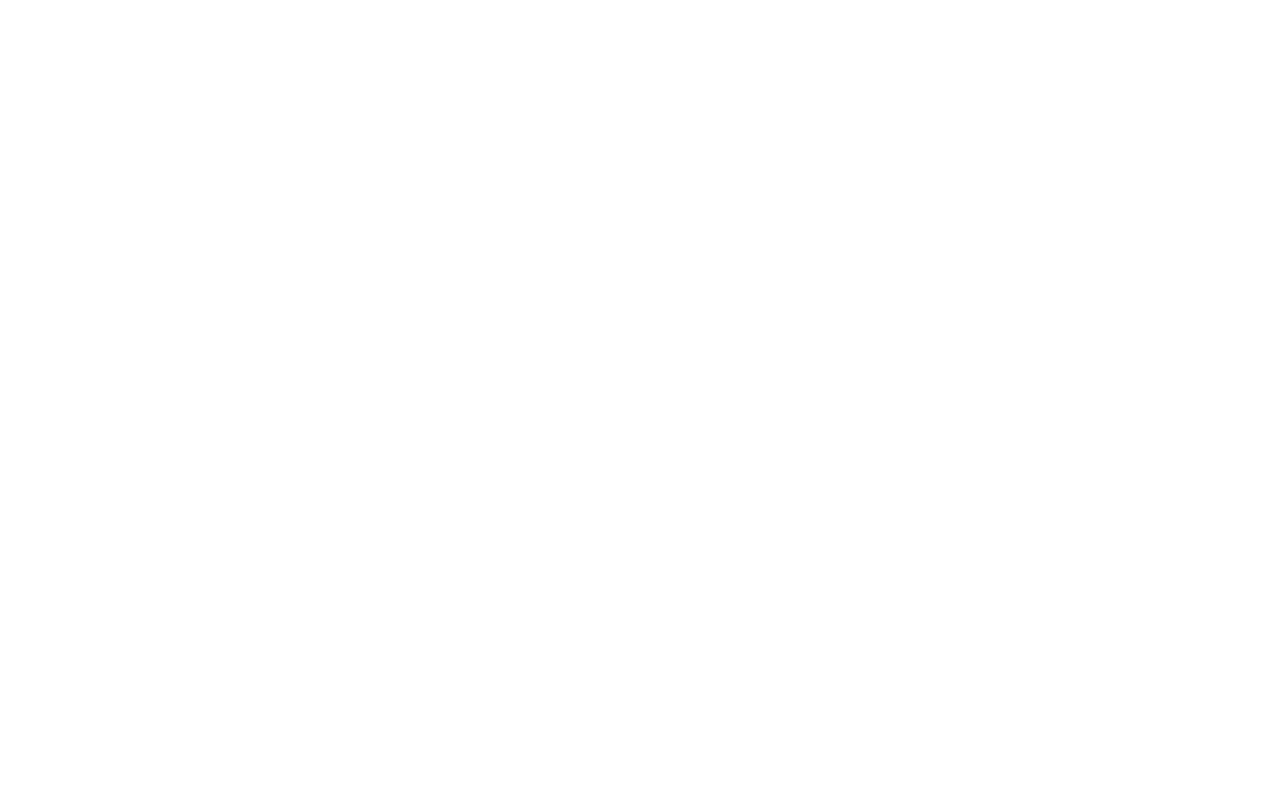
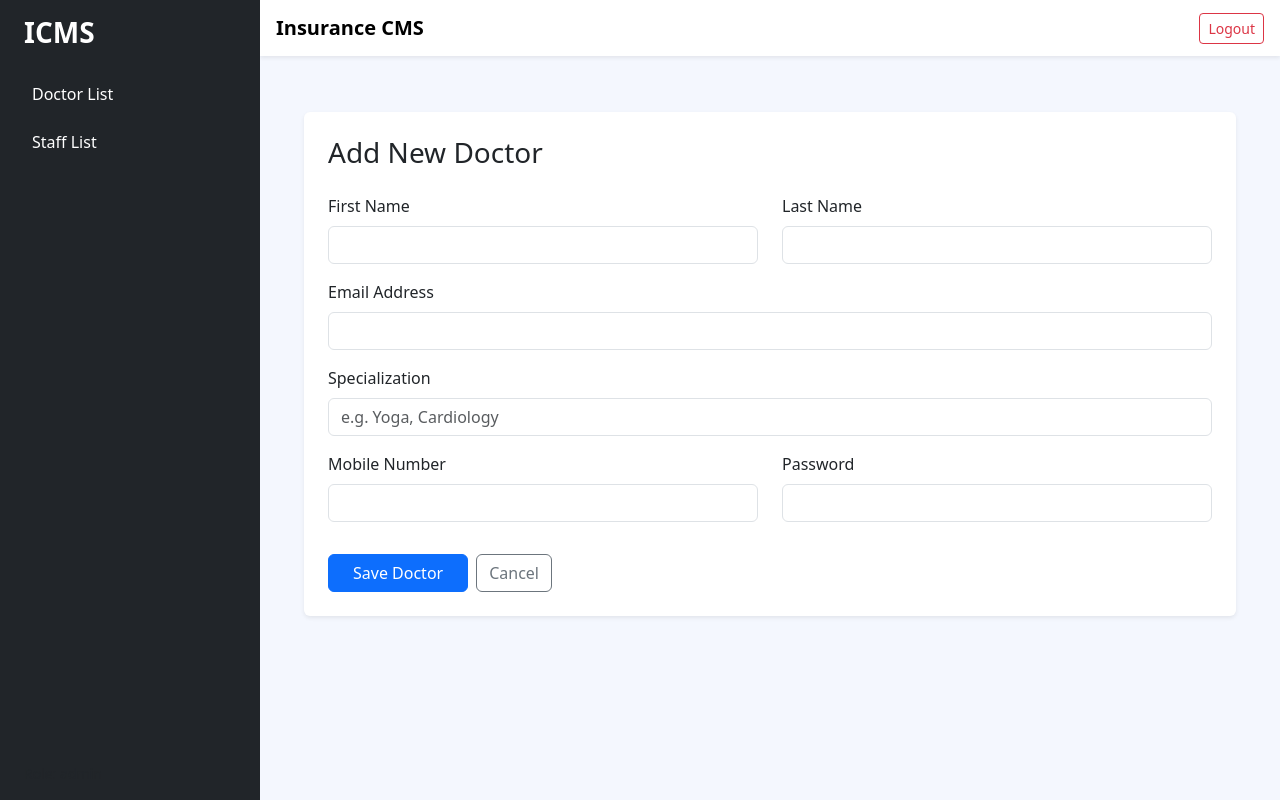
Before and after one commit to learning21623/frontend-icms, a React (Create React App) app: page /doctor/add in a window 1280 px wide. Before the commit this address had no page. Built offline with nearby package versions, Linux system fonts and the light colour scheme; sample sign-in values are in the browser's storage.

Commit message:
AddDoctor Done

```diff
--- a/src/api/doctorApi.ts
+++ b/src/api/doctorApi.ts
@@ -1,8 +1,13 @@
 // src/api/doctorApi.ts
 import axios from "./axiosInstance";
 
-export const addDoctor = (data: any) =>
+// ✅ Add doctor (linking userId and specialization)
+export const addDoctor = (data: { userId: number; hospitalId: number | undefined; specialization: string }) =>
   axios.post("/doctor/add", data);
+
+// ✅ Create the user account first
+export const registerUser = (data: any) =>
+  axios.post("/user/add", data);
 
 export const getDoctorList = (page = 1, limit = 10) =>
   axios.get(`/doctor/list?page=${page}&limit=${limit}`);
--- /dev/null
+++ b/src/pages/doctor/AddDoctor.tsx
@@ -0,0 +1,123 @@
+// src/pages/doctor/AddDoctor.tsx
+import { useState } from "react";
+import { Button, Form, Card, Row, Col } from "react-bootstrap";
+import { useNavigate } from "react-router-dom";
+import { toast, ToastContainer } from "react-toastify";
+import { registerUser } from "../../api/userApi";
+import { addDoctor } from "../../api/doctorApi";
+import { useAuth } from "../../context/AuthContext";
+
+const AddDoctor = () => {
+  const navigate = useNavigate();
+  const { user } = useAuth(); // ✅ Get admin's hospitalId from context
+
+  const [formData, setFormData] = useState({
+    firstName: "",
+    lastName: "",
+    email: "",
+    mobile: "",
+    password: "",
+    specialization: "",
+  });
+
+  const handleChange = (e: React.ChangeEvent<HTMLInputElement>) => {
+    setFormData({ ...formData, [e.target.name]: e.target.value });
+  };
+
+  const handleSubmit = async (e: React.FormEvent) => {
+    e.preventDefault();
+    try {
+      // Step 1: Create the User account
+      const userRes = await registerUser({
+        firstName: formData.firstName,
+        lastName: formData.lastName,
+        email: formData.email,
+        mobile: formData.mobile,
+        password: formData.password,
+        roleId: 3, // ✅ Use numeric ID for 'doctor' per your DB
+        hospitalId: user?.hospitalId, // ✅ Associate with admin's hospital
+      });
+
+      const newUserId = userRes.data?.data?.id;
+
+      if (newUserId) {
+        // Step 2: Create Doctor entry linked to the new User and Hospital
+        await addDoctor({
+          userId: newUserId,
+          hospitalId: user?.hospitalId, // ✅ Required by Doctor Entity
+          specialization: formData.specialization,
+        });
+
+        toast.success("Doctor added successfully!");
+        navigate("/doctor");
+      }
+    } catch (error: any) {
+      // Improved error handling to show backend constraint messages
+      const errorMsg = error.response?.data?.message || "Check console for DB constraints";
+      toast.error(errorMsg);
+      console.error("Submission Error:", error);
+    }
+  };
+
+  return (
+    <div className="container mt-4">
+      <Card className="shadow-sm p-4 border-0">
+        <h3 className="mb-4">Add New Doctor</h3>
+        <Form onSubmit={handleSubmit}>
+          <Row>
+            <Col md={6}>
+              <Form.Group className="mb-3">
+                <Form.Label>First Name</Form.Label>
+                <Form.Control name="firstName" required onChange={handleChange} />
+              </Form.Group>
+            </Col>
+            <Col md={6}>
+              <Form.Group className="mb-3">
+                <Form.Label>Last Name</Form.Label>
+                <Form.Control name="lastName" required onChange={handleChange} />
+              </Form.Group>
+            </Col>
+          </Row>
+
+          <Form.Group className="mb-3">
+            <Form.Label>Email Address</Form.Label>
+            <Form.Control type="email" name="email" required onChange={handleChange} />
+          </Form.Group>
+
+          <Form.Group className="mb-3">
+            <Form.Label>Specialization</Form.Label>
+            <Form.Control
+              name="specialization"
+              placeholder="e.g. Yoga, Cardiology"
+              required
+              onChange={handleChange}
+            />
+          </Form.Group>
+
+          <Row>
+            <Col md={6}>
+              <Form.Group className="mb-3">
+                <Form.Label>Mobile Number</Form.Label>
+                <Form.Control name="mobile" required onChange={handleChange} />
+              </Form.Group>
+            </Col>
+            <Col md={6}>
+              <Form.Group className="mb-3">
+                <Form.Label>Password</Form.Label>
+                <Form.Control type="password" name="password" required onChange={handleChange} />
+              </Form.Group>
+            </Col>
+          </Row>
+
+          <div className="d-flex gap-2 mt-3">
+            <Button type="submit" variant="primary" className="px-4">Save Doctor</Button>
+            <Button variant="outline-secondary" onClick={() => navigate("/doctor")}>Cancel</Button>
+          </div>
+        </Form>
+      </Card>
+      <ToastContainer position="top-right" autoClose={3000} />
+    </div>
+  );
+};
+
+export default AddDoctor;
--- a/src/pages/doctor/DoctorList.tsx
+++ b/src/pages/doctor/DoctorList.tsx
@@ -1,11 +1,13 @@
 // src/pages/doctor/DoctorList.tsx
 import { useEffect, useState } from "react";
+import { useNavigate } from "react-router-dom";
 import { Button, Table, TableBody, TableRow, TableCell, TableHead, Paper, TableContainer } from "@mui/material";
 import { getDoctorList } from "../../api/doctorApi";
 import DoctorModal from "./DoctorModal";
 
 const DoctorList = () => {
   const [doctors, setDoctors] = useState([]);
+  const navigate = useNavigate();
   const [open, setOpen] = useState(false);
 
   const loadDoctors = async () => {
@@ -21,9 +23,14 @@
 
   return (
     <TableContainer component={Paper} sx={{ p: 2 }}>
-      <div className="d-flex justify-content-between mb-3">
-        <h3>Doctor Management</h3>
-        <Button variant="contained" color="primary" onClick={() => setOpen(true)}>Add Doctor</Button>
+      <div className="container">
+        <div className="d-flex justify-content-between align-items-center mb-3">
+          <h2>Doctors</h2>
+          <Button variant="contained" onClick={() => navigate("/doctor/add")}>
+            + Add Doctor
+          </Button>
+        </div>
+        {/* Table goes here */}
       </div>
 
       <Table>
--- a/src/routes/AppRoutes.tsx
+++ b/src/routes/AppRoutes.tsx
@@ -10,6 +10,7 @@
 import HospitalDetail from "../pages/hospital/HospitalDetail";
 import HospitalEdit from "../pages/hospital/HospitalEdit";
 
+import AddDoctor from "../pages/doctor/AddDoctor";
 import DoctorList from "../pages/doctor/DoctorList";
 // Layout & Auth
 import { ProtectedRoute } from "../auth/ProtectedRoute"; // Keep this one
@@ -79,6 +80,16 @@
         }
       />
       <Route
+        path="/doctor/add"
+        element={
+          <ProtectedRoute roles={["admin"]}>
+            <Layout>
+              <AddDoctor />
+            </Layout>
+          </ProtectedRoute>
+        }
+      />
+      <Route
         path="/doctor"
         element={
           <ProtectedRoute roles={["admin"]}>
```
